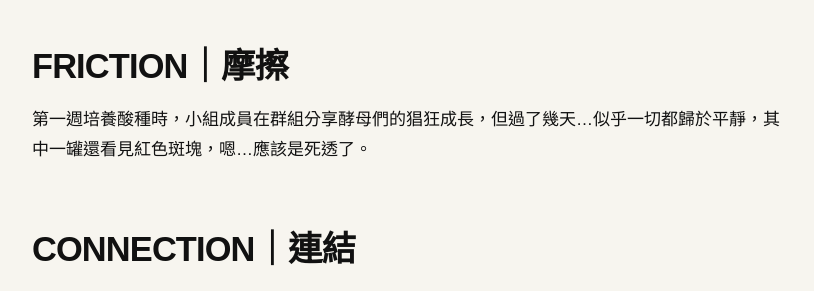
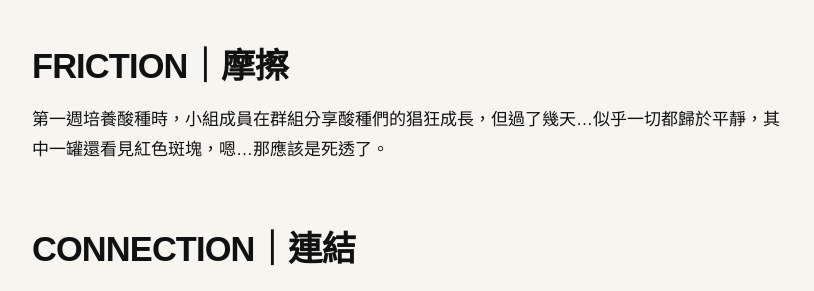
Before and after one commit to yenchichen1998/fieldworkarchive, a Jekyll site: the page built from weeks/week-06.md, in a window 1280 px wide and 900 px high, scrolled down 3444 px. Shown: the part 150-441 px from the top of the window, without its empty margins (48-862 px from the left). Built offline with Jekyll 4.4.1, drawn with Linux system fonts in a browser that asks for light colours.

Commit message:
Update week-06.md

```diff
--- a/weeks/week-06.md
+++ b/weeks/week-06.md
@@ -20,7 +20,7 @@ permalink: /weeks/week-06/
 
 ## FRICTION｜摩擦
 
-第一週培養酸種時，小組成員在群組分享酵母們的猖狂成長，但過了幾天...似乎一切都歸於平靜，其中一罐還看見紅色斑塊，嗯...應該是死透了。
+第一週培養酸種時，小組成員在群組分享酸種們的猖狂成長，但過了幾天...似乎一切都歸於平靜，其中一罐還看見紅色斑塊，嗯...那應該是死透了。
 
 
 ## CONNECTION｜連結
```
